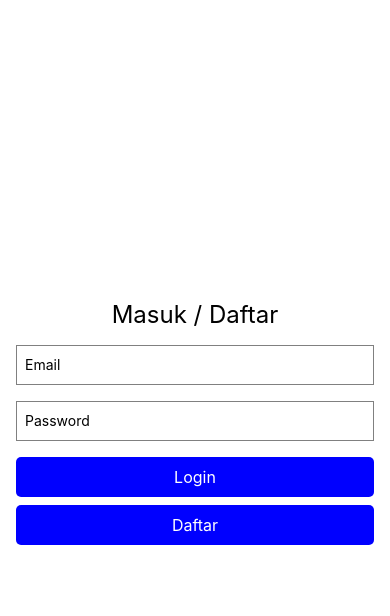
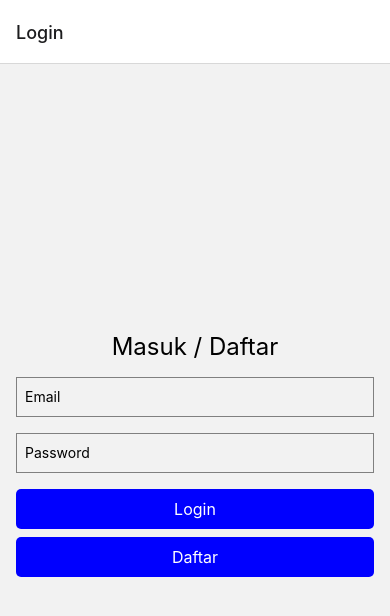
Before and after one commit to ziruiproject/barcode-reader-rnfirebase, a React Native app: screen /ReaderScanner in a window 390 px wide. Shown: the top 616 px of the page. Built offline with nearby package versions, Linux system fonts and the light colour scheme; no server answers.

Commit message:
added navigation

```diff
--- a/App.js
+++ b/App.js
@@ -1,117 +1,10 @@
-import React, { useState } from 'react';
-import { View, Text, TextInput, TouchableOpacity, StyleSheet } from 'react-native';
-import { FIREBASE_AUTH } from './firebase';
-import { createUserWithEmailAndPassword } from 'firebase/auth';
-import { signInWithEmailAndPassword } from 'firebase/auth';
-import { useNavigation } from '@react-navigation/native';
+import React from 'react';
+import AppNavigator from './screen/AppNavigator';
 
-const LoginScreen = () => {
-  const [email, setEmail] = useState('');
-  const [password, setPassword] = useState('');
-
-  const handleSignIn = () => {
-    const auth = FIREBASE_AUTH
-    // Implement your authentication logic here
-    signInWithEmailAndPassword(auth, email, password)
-      .then((userCredential) => {
-        // Signed in
-        const user = userCredential.user;
-        console.log('jadi gan')
-        navigation.navigate('NextScreen');
-        // ...
-      })
-      .catch((error) => {
-        const errorCode = error.code;
-        const errorMessage = error.message;
-        console.log(errorCode)
-        console.log(errorMessage)
-      });
-    // You might want to integrate with Firebase, Axios, or other authentication services
-  };
-
-  const handleSignUp = () => {
-    const auth = FIREBASE_AUTH
-
-    createUserWithEmailAndPassword(auth, email, password)
-      .then((userCredential) => {
-        // Signed up
-        const user = userCredential.user;
-        console.log('jadi gan')
-      })
-      .catch((error) => {
-        const errorCode = error.code;
-        const errorMessage = error.message;
-        console.log(errorCode)
-        console.log(errorMessage)
-      });
-
-  }
-
-  return (
-    <View style={styles.container}>
-      <Text style={styles.title}>Masuk / Daftar</Text>
-      <TextInput
-        style={styles.input}
-        placeholder="Email"
-        onChangeText={(text) => setEmail(text)}
-        value={email}
-      />
-      <TextInput
-        style={styles.input}
-        placeholder="Password"
-        onChangeText={(text) => setPassword(text)}
-        value={password}
-        secureTextEntry
-      />
-      <TouchableOpacity style={styles.signInButton} onPress={handleSignIn}>
-        <Text style={styles.buttonText}>Login</Text>
-      </TouchableOpacity>
-      <TouchableOpacity style={styles.signUpButton} onPress={handleSignUp}>
-        <Text style={styles.buttonText}>Daftar</Text>
-      </TouchableOpacity>
-    </View>
-  );
+const App = () => {
+    return (
+        <AppNavigator />
+    );
 };
 
-const styles = StyleSheet.create({
-  container: {
-    flex: 1,
-    justifyContent: 'center',
-    alignItems: 'center',
-    padding: 16,
-  },
-  title: {
-    fontSize: 24,
-    marginBottom: 16,
-  },
-  input: {
-    height: 40,
-    width: '100%',
-    borderColor: 'gray',
-    borderWidth: 1,
-    marginBottom: 16,
-    paddingLeft: 8,
-  },
-  signInButton: {
-    backgroundColor: 'blue',
-    padding: 10,
-    borderRadius: 5,
-    width: '100%',
-    alignItems: 'center',
-    marginBottom: 4
-  },
-  signUpButton: {
-    backgroundColor: 'blue',
-    padding: 10,
-    borderRadius: 5,
-    width: '100%',
-    alignItems: 'center',
-    marginTop: 4
-  },
-  buttonText: {
-    color: 'white',
-    fontSize: 16,
-  },
-});
-
-export default LoginScreen;
+export default App;
--- a/app.json
+++ b/app.json
@@ -32,7 +32,13 @@
       "@react-native-firebase/app",
       "@react-native-firebase/perf",
       "@react-native-firebase/crashlytics",
-      "@react-native-google-signin/google-signin"
+      "@react-native-google-signin/google-signin",
+      [
+        "expo-barcode-scanner",
+        {
+          "cameraPermission": "Allow $(PRODUCT_NAME) to access camera."
+        }
+      ]
     ]
   }
 }
--- a/package.json
+++ b/package.json
@@ -16,12 +16,16 @@
     "@react-native-firebase/perf": "^18.6.1",
     "@react-native-google-signin/google-signin": "^10.1.1",
     "@react-navigation/native": "^6.1.9",
+    "@react-navigation/native-stack": "^6.9.17",
     "expo": "~49.0.15",
+    "expo-barcode-scanner": "~12.5.3",
     "expo-splash-screen": "~0.20.5",
     "expo-status-bar": "~1.6.0",
     "firebase": "^10.6.0",
     "react": "18.2.0",
-    "react-native": "0.72.6"
+    "react-native": "0.72.6",
+    "react-native-safe-area-context": "^4.7.4",
+    "react-native-screens": "^3.27.0"
   },
   "devDependencies": {
     "@babel/core": "^7.20.0"
--- /dev/null
+++ b/screen/AppNavigator.js
@@ -0,0 +1,36 @@
+import React, { useEffect, useState } from 'react';
+import { NavigationContainer } from '@react-navigation/native';
+import { createNativeStackNavigator } from '@react-navigation/native-stack';
+import { onAuthStateChanged } from 'firebase/auth'; // Import Firebase authentication functions
+import ReaderScanner from './ReaderScreen';
+import LoginScreen from './LoginScreen';
+import { FIREBASE_AUTH } from '../firebase';
+
+const Stack = createNativeStackNavigator();
+
+const App = () => {
+    const [user, setUser] = useState(null);
+    const auth = FIREBASE_AUTH
+
+    useEffect(() => {
+        const unsubscribe = onAuthStateChanged(auth, (authUser) => {
+            setUser(authUser);
+        });
+
+        return () => unsubscribe();
+    }, []);
+
+    return (
+        <NavigationContainer>
+            <Stack.Navigator>
+                {user ? (
+                    <Stack.Screen name="ReaderScanner" component={ReaderScanner} />
+                ) : (
+                    <Stack.Screen name="Login" component={LoginScreen} />
+                )}
+            </Stack.Navigator>
+        </NavigationContainer>
+    );
+};
+
+export default App;
--- /dev/null
+++ b/screen/LoginScreen.js
@@ -0,0 +1,115 @@
+import React, { useState } from 'react';
+import { View, Text, TextInput, TouchableOpacity, StyleSheet } from 'react-native';
+import { FIREBASE_AUTH } from '../firebase';
+import { createUserWithEmailAndPassword } from 'firebase/auth';
+import { signInWithEmailAndPassword } from 'firebase/auth';
+
+const LoginScreen = () => {
+  const [email, setEmail] = useState('');
+  const [password, setPassword] = useState('');
+
+  const handleSignIn = () => {
+    const auth = FIREBASE_AUTH
+    // Implement your authentication logic here
+    signInWithEmailAndPassword(auth, email, password)
+      .then((userCredential) => {
+        // Signed in
+        const user = userCredential.user;
+        console.log('jadi gan')
+        // ...
+      })
+      .catch((error) => {
+        const errorCode = error.code;
+        const errorMessage = error.message;
+        console.log(errorCode)
+        console.log(errorMessage)
+      });
+    // You might want to integrate with Firebase, Axios, or other authentication services
+  };
+
+  const handleSignUp = () => {
+    const auth = FIREBASE_AUTH
+
+    createUserWithEmailAndPassword(auth, email, password)
+      .then((userCredential) => {
+        // Signed up
+        const user = userCredential.user;
+        console.log('jadi gan')
+      })
+      .catch((error) => {
+        const errorCode = error.code;
+        const errorMessage = error.message;
+        console.log(errorCode)
+        console.log(errorMessage)
+      });
+
+  }
+
+  return (
+    <View style={styles.container}>
+      <Text style={styles.title}>Masuk / Daftar</Text>
+      <TextInput
+        style={styles.input}
+        placeholder="Email"
+        onChangeText={(text) => setEmail(text)}
+        value={email}
+      />
+      <TextInput
+        style={styles.input}
+        placeholder="Password"
+        onChangeText={(text) => setPassword(text)}
+        value={password}
+        secureTextEntry
+      />
+      <TouchableOpacity style={styles.signInButton} onPress={handleSignIn}>
+        <Text style={styles.buttonText}>Login</Text>
+      </TouchableOpacity>
+      <TouchableOpacity style={styles.signUpButton} onPress={handleSignUp}>
+        <Text style={styles.buttonText}>Daftar</Text>
+      </TouchableOpacity>
+    </View>
+  );
+};
+
+const styles = StyleSheet.create({
+  container: {
+    flex: 1,
+    justifyContent: 'center',
+    alignItems: 'center',
+    padding: 16,
+  },
+  title: {
+    fontSize: 24,
+    marginBottom: 16,
+  },
+  input: {
+    height: 40,
+    width: '100%',
+    borderColor: 'gray',
+    borderWidth: 1,
+    marginBottom: 16,
+    paddingLeft: 8,
+  },
+  signInButton: {
+    backgroundColor: 'blue',
+    padding: 10,
+    borderRadius: 5,
+    width: '100%',
+    alignItems: 'center',
+    marginBottom: 4
+  },
+  signUpButton: {
+    backgroundColor: 'blue',
+    padding: 10,
+    borderRadius: 5,
+    width: '100%',
+    alignItems: 'center',
+    marginTop: 4
+  },
+  buttonText: {
+    color: 'white',
+    fontSize: 16,
+  },
+});
+
+export default LoginScreen;
--- /dev/null
+++ b/screen/ReaderScreen.js
@@ -0,0 +1,47 @@
+import React, { useState, useEffect } from 'react';
+import { Text, View, StyleSheet, Button } from 'react-native';
+import { BarCodeScanner } from 'expo-barcode-scanner';
+
+export default function ReaderScanner() {
+    const [hasPermission, setHasPermission] = useState(null);
+    const [scanned, setScanned] = useState(false);
+
+    useEffect(() => {
+        const getBarCodeScannerPermissions = async () => {
+            const { status } = await BarCodeScanner.requestPermissionsAsync();
+            setHasPermission(status === 'granted');
+        };
+
+        getBarCodeScannerPermissions();
+    }, []);
+
+    const handleBarCodeScanned = ({ type, data }) => {
+        setScanned(true);
+        alert(`Bar code with type ${type} and data ${data} has been scanned!`);
+    };
+
+    if (hasPermission === null) {
+        return <Text>Requesting for camera permission</Text>;
+    }
+    if (hasPermission === false) {
+        return <Text>No access to camera</Text>;
+    }
+
+    return (
+        <View style={styles.container}>
+            <BarCodeScanner
+                onBarCodeScanned={scanned ? undefined : handleBarCodeScanned}
+                style={StyleSheet.absoluteFillObject}
+            />
+            {scanned && <Button title={'Tap to Scan Again'} onPress={() => setScanned(false)} />}
+        </View>
+    );
+}
+
+const styles = StyleSheet.create({
+    container: {
+        flex: 1,
+        flexDirection: 'column',
+        justifyContent: 'center',
+    },
+});
```
Also changed, not shown: 1 other file (tests, documents, lock files or other folders).
